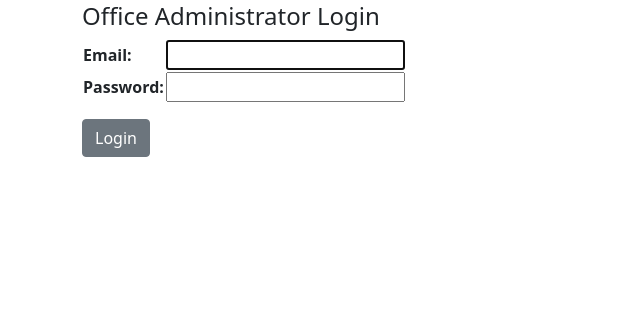
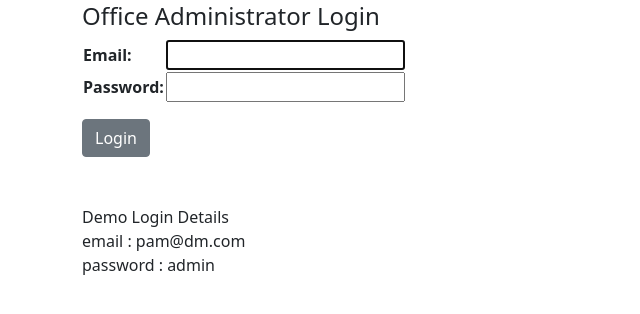
Before and after one commit to ashishsolankiofficial/clove, a Django app: page /portal/ in a window 1280 px wide. Shown: the part 131-445 px from the top of the page, without its empty margins (0-640 px from the left). Run offline with Django 4.2, Linux system fonts and the light colour scheme; parts of the project's set-up code (start-up, migrations or seed data) failed here and were passed over; some libraries are stand-ins or nearby versions.

Commit message:
demo details added

```diff
--- a/user/templates/user/admin_login.html
+++ b/user/templates/user/admin_login.html
@@ -22,5 +22,11 @@
             {% endfor %}
     </ul>
     {% endif %}
+    <br><br>
+    <div>
+        Demo Login Details<br>
+        email : pam@dm.com<br>
+        password : admin
+    </div>
 </div>
 {% endblock %}
```
